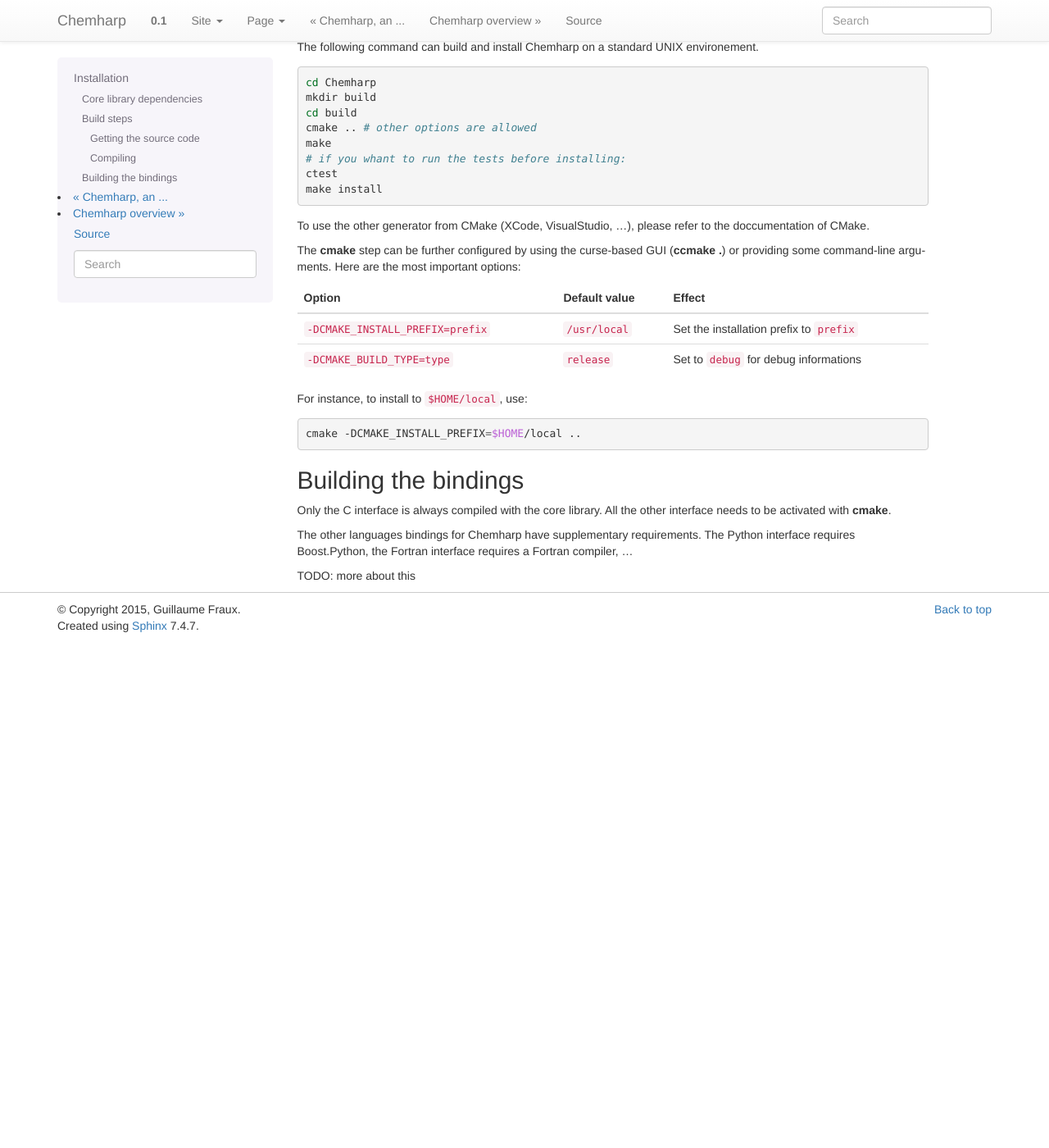
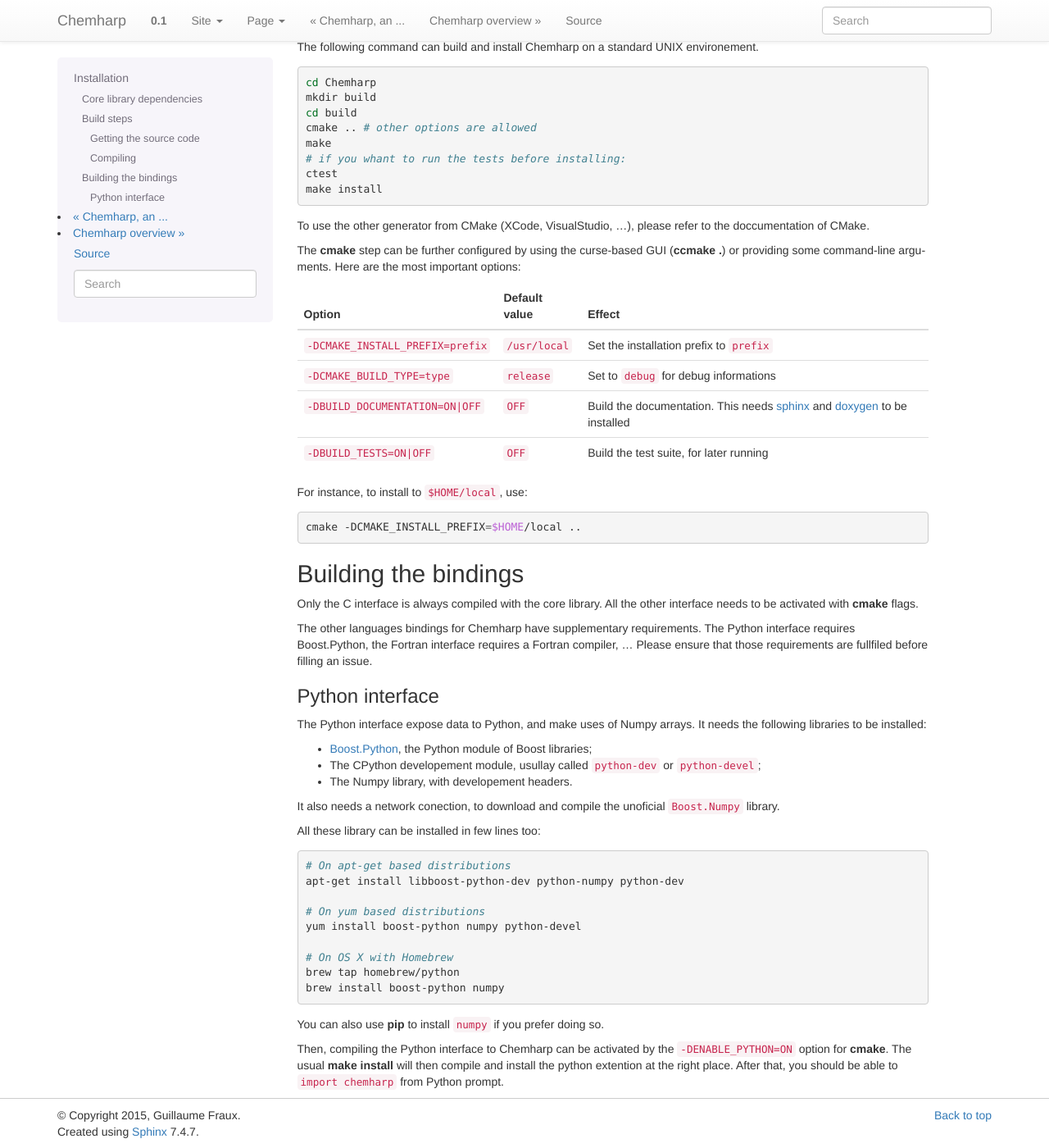
Before and after one commit to chemfiles/chemfiles, a Sphinx documentation site: the page built from doc/installation.rst, in a window 1280 px wide and 1400 px high, scrolled down 1000 px. Shown: the whole window at 82% size. Built offline with Sphinx 7.4.7, drawn with Linux system fonts in a browser that asks for light colours; before the commit the page ends 1783 px from its top, so only the background shows below that.

Commit message:
[doc] Compiling the Python extension

```diff
--- a/doc/installation.rst
+++ b/doc/installation.rst
@@ -98,6 +98,13 @@
 | ``-DCMAKE_BUILD_TYPE=type``        | ``release``         | Set to ``debug`` for debug   |
 |                                    |                     | informations                 |
 +------------------------------------+---------------------+------------------------------+
+| ``-DBUILD_DOCUMENTATION=ON|OFF``   | ``OFF``             | Build the documentation.     |
+|                                    |                     | This needs `sphinx`_ and     |
+|                                    |                     | `doxygen`_ to be installed   |
++------------------------------------+---------------------+------------------------------+
+| ``-DBUILD_TESTS=ON|OFF``           | ``OFF``             | Build the test suite, for    |
+|                                    |                     | later running                |
++------------------------------------+---------------------+------------------------------+
 
 For instance, to install to :file:`$HOME/local`, use:
 
@@ -105,14 +112,52 @@
 
     cmake -DCMAKE_INSTALL_PREFIX=$HOME/local ..
 
+.. _doxygen: http://doxygen.org/
+.. _sphinx: http://sphinx-doc.org/
+
 Building the bindings
 ---------------------
 
 Only the C interface is always compiled with the core library. All the other
-interface needs to be activated with :command:`cmake`.
+interface needs to be activated with :command:`cmake` flags.
 
 The other languages bindings for Chemharp have supplementary requirements. The
 Python interface requires Boost.Python, the Fortran interface requires a Fortran
-compiler, …
+compiler, … Please ensure that those requirements are fullfiled before filling
+an issue.
 
-TODO: more about this
+Python interface
+^^^^^^^^^^^^^^^^
+
+The Python interface expose data to Python, and make uses of Numpy arrays. It
+needs the following libraries to be installed:
+
+* `Boost.Python`_, the Python module of Boost libraries;
+* The CPython developement module, usullay called ``python-dev`` or ``python-devel``;
+* The Numpy library, with developement headers.
+
+It also needs a network conection, to download and compile the unoficial
+``Boost.Numpy`` library.
+
+All these library can be installed in few lines too:
+
+.. code-block:: bash
+
+    # On apt-get based distributions
+    apt-get install libboost-python-dev python-numpy python-dev
+
+    # On yum based distributions
+    yum install boost-python numpy python-devel
+
+    # On OS X with Homebrew
+    brew tap homebrew/python
+    brew install boost-python numpy
+
+You can also use :command:`pip` to install ``numpy`` if you prefer doing so.
+
+.. _Boost.Python: http://www.boost.org/doc/libs/1_57_0/libs/python/doc/
+
+Then, compiling the Python interface to Chemharp can be activated by the
+``-DENABLE_PYTHON=ON`` option for :command:`cmake`. The usual :command:`make install`
+will then compile and install the python extention at the right place. After that,
+you should be able to ``import chemharp`` from Python prompt.
```
Also changed, not shown: doc/index.rst (+10 -9 lines).
